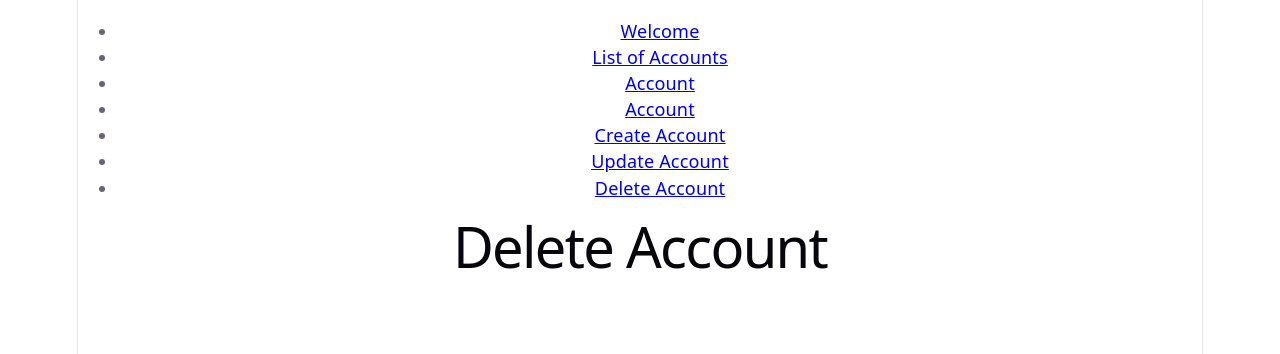
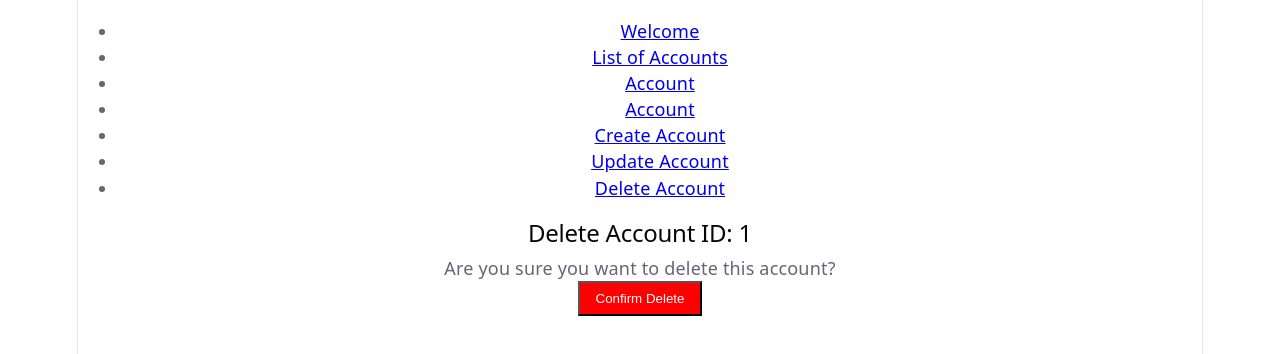
Before and after one commit to MasbiMpho/BankAPI, a React (Vite) app in the folder frontend/ui/: page /delete-account/1 in a window 1280 px wide. Shown: the top 354 px of the page. Built offline with nearby package versions, Linux system fonts and the light colour scheme.

Commit message:
Add account deletion feature to DeleteAccountPage
Implement account deletion functionality with confirmation.

```diff
--- a/frontend/ui/src/Pages/DeleteAccountPage.jsx
+++ b/frontend/ui/src/Pages/DeleteAccountPage.jsx
@@ -1,7 +1,42 @@
+import React, { useState } from "react";
+import { useParams, useNavigate } from "react-router-dom";
+
 export default function DeleteAccountPage() {
-    return (
-        <div>
-            <h1>Delete Account</h1>
-        </div>
-    );
+
+  const { id } = useParams();
+  const navigate = useNavigate();
+  const [message, setMessage] = useState("");
+
+  const handleDelete = async () => {
+    try {
+      const response = await fetch(`http://localhost:8080/delete-account/${id}`, {
+        method: "DELETE",
+      });
+
+      if (!response.ok) {
+        throw new Error("Failed to delete account");
+      }
+
+      const result = await response.json();
+      setMessage(`Account ${id} deleted successfully!`);
+
+      setTimeout(() => navigate("/accounts"), 2000);
+    } catch (error) {
+      setMessage(`Error: ${error.message}`);
+    }
+  };
+
+  return (
+    <div>
+      <h2>Delete Account ID: {id}</h2>
+      <p>Are you sure you want to delete this account?</p>
+      <button
+        onClick={handleDelete}
+        style={{ background: "red", color: "white", padding: "8px 16px" }}
+      >
+        Confirm Delete
+      </button>
+      {message && <p>{message}</p>}
+    </div>
+  );
 }
```
